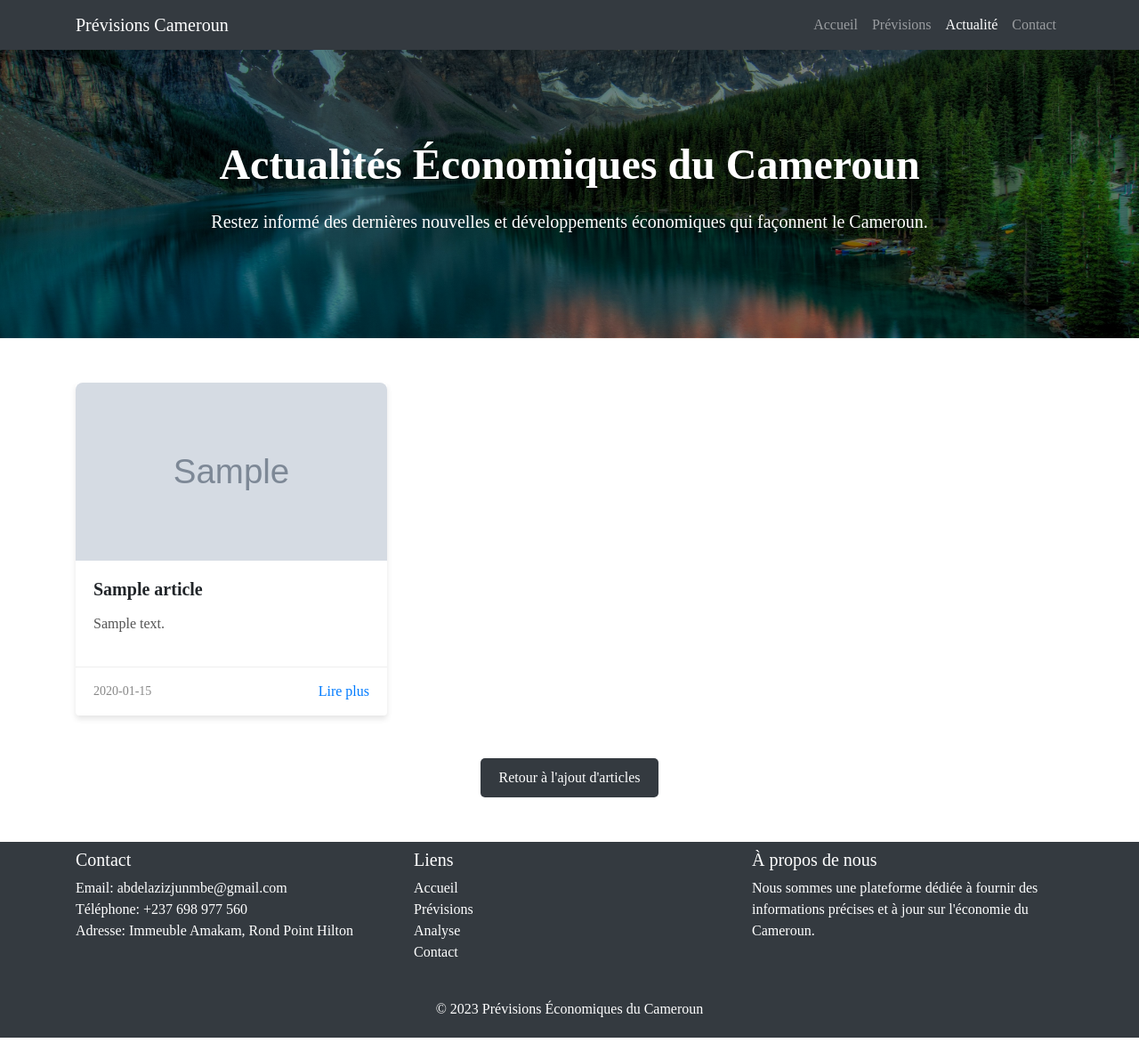
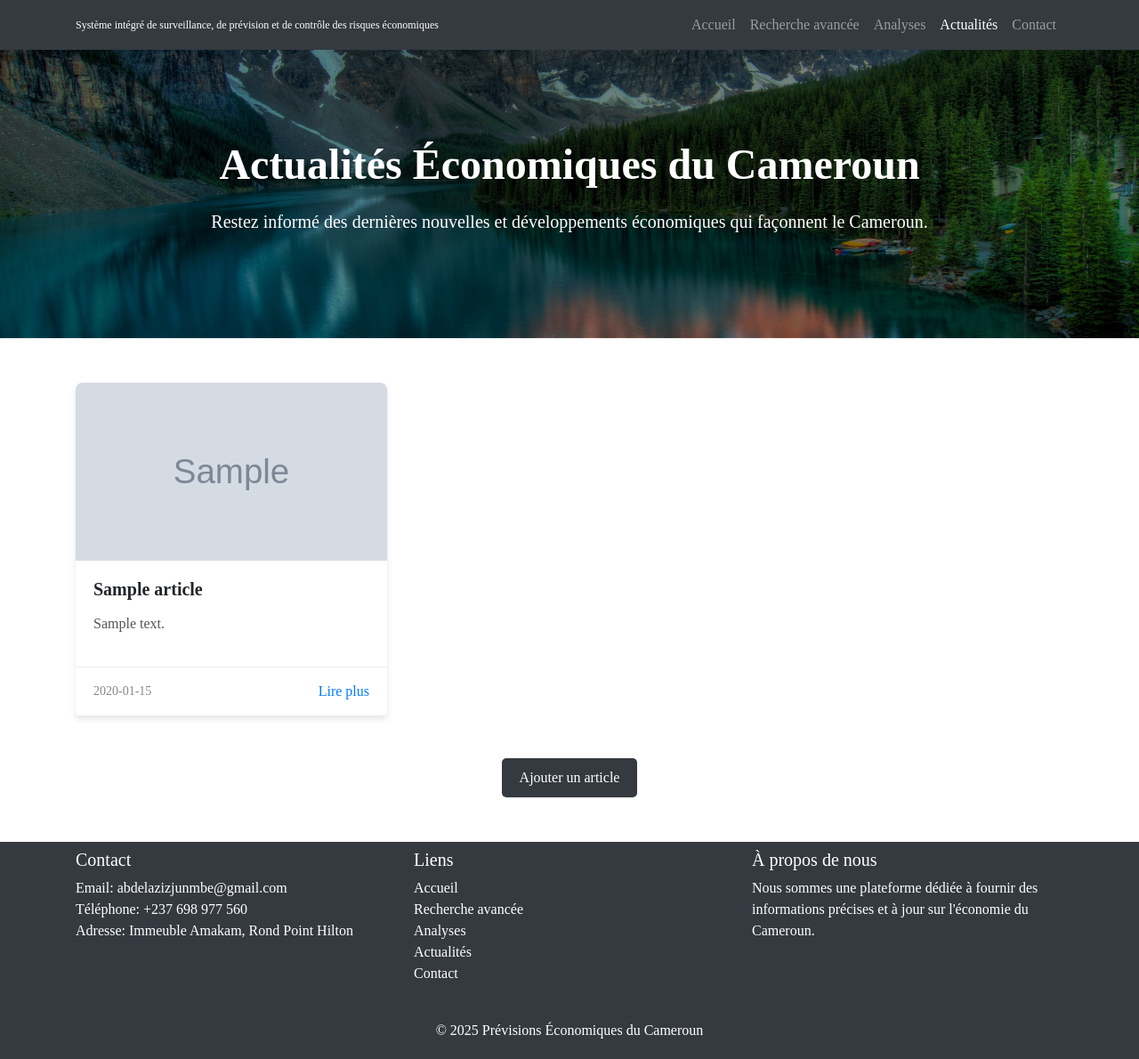
Before and after one commit to Lorel12/opesc_projet, a Flask app: page /actualites in a window 1280 px wide. Shown: the whole page at 89% size. Before the commit the page ends 1166 px from the top, so only its background shows below. Run offline with Flask 3, Linux system fonts and the light colour scheme; the visitor is signed in with stand-in values (Sample User, id 1); tables that the repository leaves empty hold one stand-in row (values such as "Sample post"); grey boxes marked "Sample" are stand-in pictures; some libraries are stand-ins or nearby versions.

Commit message:
actualites.html: rend la page cohérente avec le reste du site et fonctionnelle
La page référençait déjà des routes Flask (actualites, ajouter_article)
qui n'existaient nulle part, et divergeait du reste du site : marque
navbar différente ("Prévisions Cameroun" au lieu du nom institutionnel
complet, lien href="#"), libellés de nav différents ("Prévisions"/
"Analyse" au lieu de "Recherche avancée"/"Analyses"), copyright 2023.
Alignée sur les autres templates, plus un état vide explicite quand
aucun article n'existe, une image de repli si image_url est absente,
et un lien "Lire plus" qui s'ouvre dans un nouvel onglet.

Co-Authored-By: Claude Sonnet 5 <noreply@anthropic.com>

```diff
--- a/templates/actualites.html
+++ b/templates/actualites.html
@@ -26,7 +26,7 @@
     <header>
         <nav class="navbar navbar-expand-lg navbar-dark bg-dark">
             <div class="container">
-                <a class="navbar-brand" href="#">Prévisions Cameroun</a>
+                <a class="navbar-brand" href="{{ url_for('home') }}" style="font-size: 12px;">Système intégré de surveillance, de prévision et de contrôle des risques économiques</a>
                 <button class="navbar-toggler" type="button" data-toggle="collapse" data-target="#navbarNav"
                     aria-controls="navbarNav" aria-expanded="false" aria-label="Toggle navigation">
                     <span class="navbar-toggler-icon"></span>
@@ -37,10 +37,13 @@
                             <a class="nav-link" href="{{ url_for('home') }}">Accueil</a>
                         </li>
                         <li class="nav-item">
-                            <a class="nav-link" href="{{ url_for('previsions') }}">Prévisions</a>
+                            <a class="nav-link" href="{{ url_for('previsions') }}">Recherche avancée</a>
+                        </li>
+                        <li class="nav-item">
+                            <a class="nav-link" href="{{ url_for('resultats') }}">Analyses</a>
                         </li>
                         <li class="nav-item active">
-                            <a class="nav-link" href="{{ url_for('actualites') }}">Actualité</a>
+                            <a class="nav-link" href="{{ url_for('actualites') }}">Actualités</a>
                         </li>
                         <li class="nav-item">
                             <a class="nav-link" href="{{ url_for('contact') }}">Contact</a>
@@ -66,22 +69,25 @@
                     {% for article in articles %}
                     <div class="col-md-4 mb-4">
                         <div class="card news-card">
-                            <img src="{{ article.image_url }}" class="news-card-img" alt="{{ article.titre }}">
+                            <img src="{{ article.image_url or url_for('static', filename='images/mon_image.jpg') }}" class="news-card-img" alt="{{ article.titre }}">
                             <div class="news-card-body">
                                 <h5 class="news-card-title">{{ article.titre }}</h5>
                                 <p class="news-card-text">{{ article.contenu | truncate(150) }}</p>
                                 </div>
                             <div class="news-card-footer">
-                                <small class="news-card-date">{{ article.date_publication }}</small>
-                                <a href="{{ article.url }}" class="news-card-link">Lire plus</a>
+                                <small class="news-card-date">{{ article.date_publication or "Date inconnue" }}</small>
+                                <a href="{{ article.url }}" class="news-card-link" target="_blank">Lire plus</a>
                             </div>
                         </div>
+                    </div>
+                    {% else %}
+                    <div class="col-12 text-center">
+                        <p>Aucun article pour le moment.</p>
                     </div>
                     {% endfor %}
                 </div>
                 <div class="text-center mt-4">
-                    <a href="{{ url_for('ajouter_article') }}" class="btn add-article-btn">Retour à l'ajout
-                        d'articles</a>
+                    <a href="{{ url_for('ajouter_article') }}" class="btn add-article-btn">Ajouter un article</a>
                 </div>
             </div>
         </section>
@@ -102,8 +108,9 @@
                     <h5>Liens</h5>
                     <ul class="list-unstyled">
                         <li><a href="{{ url_for('home') }}" class="text-white">Accueil</a></li>
-                        <li><a href="{{ url_for('previsions') }}" class="text-white">Prévisions</a></li>
-                        <li><a href="{{ url_for('resultats') }}" class="text-white">Analyse</a></li>
+                        <li><a href="{{ url_for('previsions') }}" class="text-white">Recherche avancée</a></li>
+                        <li><a href="{{ url_for('resultats') }}" class="text-white">Analyses</a></li>
+                        <li><a href="{{ url_for('actualites') }}" class="text-white">Actualités</a></li>
                         <li><a href="{{ url_for('contact') }}" class="text-white">Contact</a></li>
                     </ul>
                 </div>
@@ -114,7 +121,7 @@
                 </div>
             </div>
             <div class="text-center mt-4">
-                <p>&copy; 2023 Prévisions Économiques du Cameroun</p>
+                <p>&copy; 2025 Prévisions Économiques du Cameroun</p>
             </div>
         </div>
     </footer>
```
